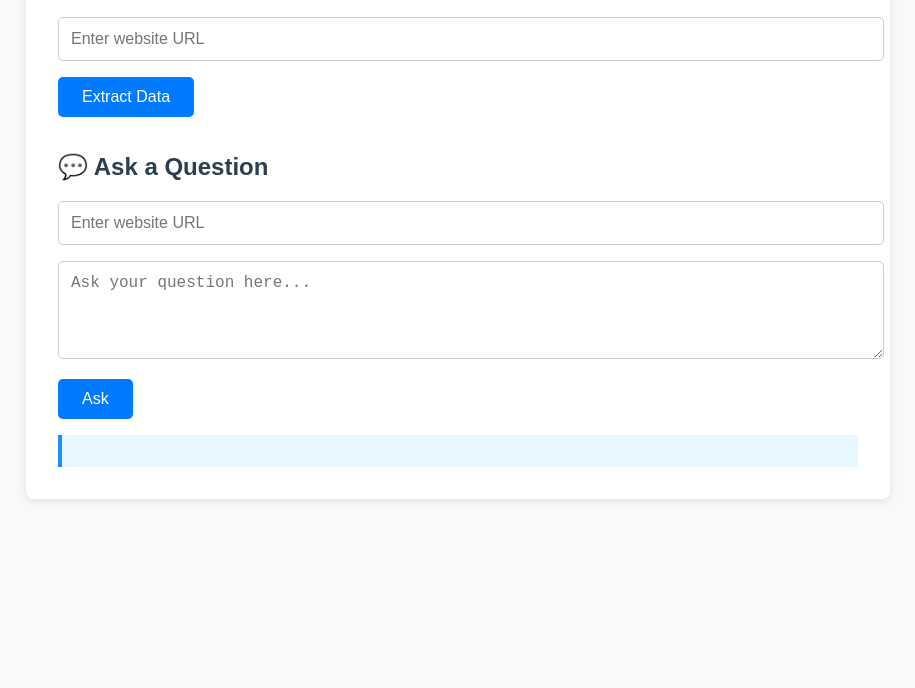
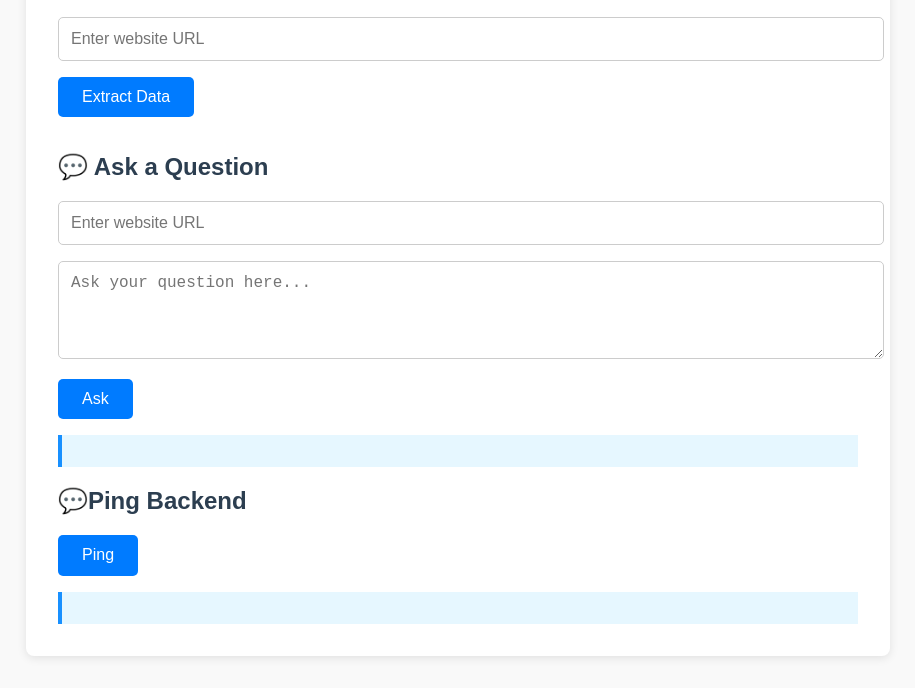
Before and after one commit to UmarKhattab09/AmazonEcho-NLP-Project, a plain HTML site: page frontend/index.html in a window 1280 px wide. Shown: the part 175-863 px from the top of the page, without its empty margins (182-1097 px from the left). Before the commit the page ends 800 px from the top, so only its background shows below. Drawn offline with Linux system fonts and the light colour scheme.

Commit message:
added ping

```diff
--- a/frontend/index.html
+++ b/frontend/index.html
@@ -24,10 +24,27 @@
       <button onclick="askQuestion()">Ask</button>
       <div id="answer-box"></div>
     </section>
+
+    <section>
+      <h2>💬Ping Backend</h2>
+      <!-- <input type="text" id="ask-url" placeholder="Enter website URL" />
+      <textarea id="question" rows="4" placeholder="Ask your question here..."></textarea> -->
+      <button onclick="getping()">Ping</button>
+      <div id="ping-box"></div>
+    </section>
   </div>
 
   <script>
     const apiBase = "https://amazonecho-nlp-project.onrender.com"; // Replace with your actual backend URL
+    // const apiBase = "http://127.0.0.1:8000"; // Replace with your actual backend URL
+
+    async function getping() {
+      const res = await fetch(`${apiBase}/ping`, {
+        method: "POST",
+      });
+      const data = await res.json();
+      document.getElementById("ping-box").innerText = data.ping;
+}
 
     async function extractData() {
       const url = document.getElementById("data-url").value;
--- a/frontend/style.css
+++ b/frontend/style.css
@@ -69,3 +69,9 @@ th {
   background-color: #e6f7ff;
   border-left: 4px solid #1890ff;
 }
+#ping-box {
+  margin-top: 1rem;
+  padding: 1rem;
+  background-color: #e6f7ff;
+  border-left: 4px solid #1890ff;
+}
```
Also changed, not shown: 2 other files.
